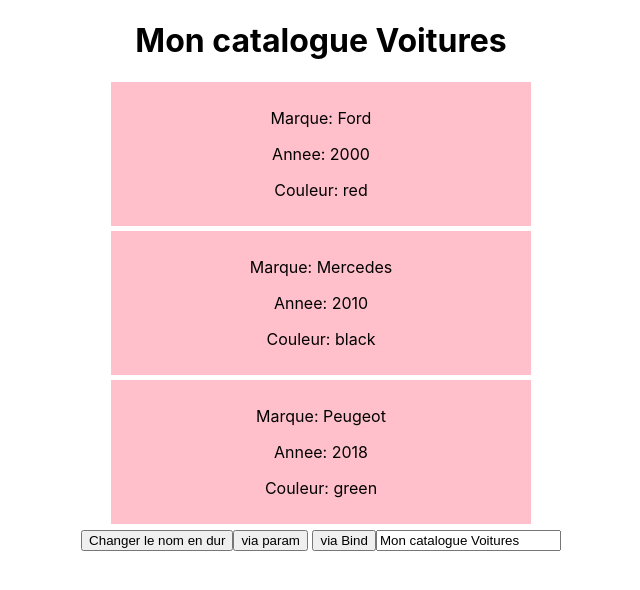
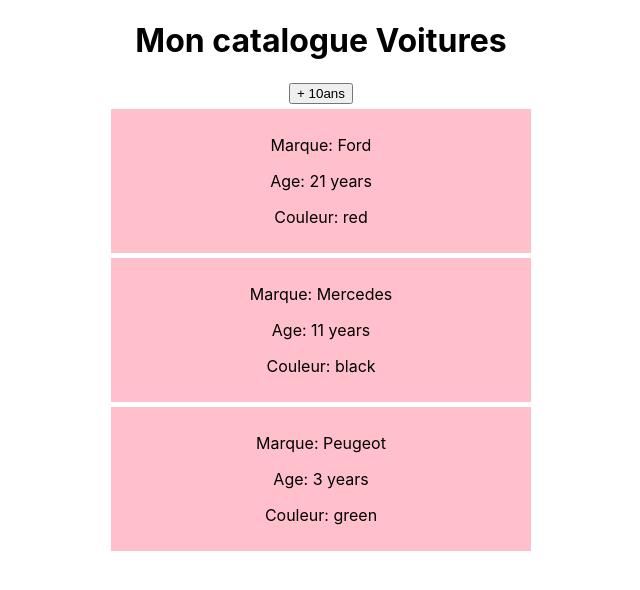
Before and after one commit to z-bj/carsAppDK, a React (Create React App) app: page / in a window 1280 px wide. Shown: the top 590 px of the page, without its empty margins (319-959 px from the left). Built offline with nearby package versions, Linux system fonts and the light colour scheme.

Commit message:
add years car function HARD CODING

```diff
--- a/src/App.js
+++ b/src/App.js
@@ -7,49 +7,10 @@
     titre: "Mon catalogue Voitures",
   };
 
-  changeTitle = (e) => {
-    this.setState({
-      //seul setState a le droit de modifier le state de sorte a ce que react prenne en compte la modification et mette a jour le DOM
-      titre: "Mon nouveau titre",
-    });
-  };
-
-  changeViaParam = (titre) => {
-    this.setState({
-      titre: titre, // dans react si les 2 parametres sont les memes on a le droit d' ecrire directement le nom de la valeur, ici : titre.
-    });
-  };
-
-  changeViaBind = (param) => {
-    this.setState({
-      titre: param, //le param que j' ai reccuperer via l' arrow function.
-    });
-  };
-
-  changeViaInput = (e) => {
-    this.setState({
-      titre: e.target.value,
-    });
-  };
-
   render() {
     return (
       <div className="App">
         <Mycars title={this.state.titre} />
-        <button onClick={this.changeTitle}>Changer le nom en dur</button>
-        <button onClick={() => this.changeViaParam("Titre via un parametre")}>
-          via param
-        </button>{" "}
-        {/*//ici on souhaite passer un parametre a la fonction, mais elle va etre appeller des le chargement de la page, ce n' est pas ce que l' on souhaite,nous on veut qu' elle se lance lors du onClick, donc on passe une annonym arrow function avant elle */}
-        <button onClick={this.changeViaBind.bind(this, "Titre via Bind")}>
-          via Bind
-        </button>
-        {/*this pour rester dans le contexte de l' object, "titre via bind" va passer dans param et etre recupere puis mis a jour via le state*/}
-        <input
-          type="text"
-          onChange={this.changeViaInput}
-          value={this.state.titre}
-        />
       </div>
     );
   }
--- a/src/components/Cars.js
+++ b/src/components/Cars.js
@@ -18,7 +18,7 @@
         }}
       >
         <p>Marque: {children}</p>
-        <p>Annee: {year}</p>
+        <p>Age: {year}</p>
         {colorInfo}
       </div>
     );
--- a/src/components/Mycars.js
+++ b/src/components/Mycars.js
@@ -4,32 +4,43 @@
 class Mycars extends Component {
   state = {
     voitures: [
-      //don't forget that we are in an Array[]
+      //don't forget, we are in an Array[]
       { name: "Ford", color: "red", year: "2000" },
       { name: "Mercedes", color: "black", year: "2010" },
       { name: "Peugeot", color: "green", year: "2018" },
     ],
   };
+
+  addTenYears = () => {
+    const updatedState = this.state.voitures.map((param) => {
+      return (param.year -= 10);
+    });
+    this.setState({ updatedState });
+  };
   render() {
+    const year = new Date().getFullYear(); //obtain the actual year
+
     return (
       <div>
         <h1>{this.props.title}</h1>
 
+        <button onClick={this.addTenYears}>+ 10ans</button>
+
         <Car
           color={this.state.voitures[0].color}
-          year={this.state.voitures[0].year}
+          year={year - this.state.voitures[0].year + " years"} // here we subtract the the year of production of the car from current year
         >
           {this.state.voitures[0].name}
         </Car>
         <Car
           color={this.state.voitures[1].color}
-          year={this.state.voitures[1].year}
+          year={year - this.state.voitures[1].year + " years"} // here we subtract the the year of production of the car from current year
         >
           {this.state.voitures[1].name}
         </Car>
         <Car
           color={this.state.voitures[2].color}
-          year={this.state.voitures[2].year}
+          year={year - this.state.voitures[2].year + " years"} // here we subtract the the year of production of the car from current year
         >
           {this.state.voitures[2].name}
         </Car>
```
